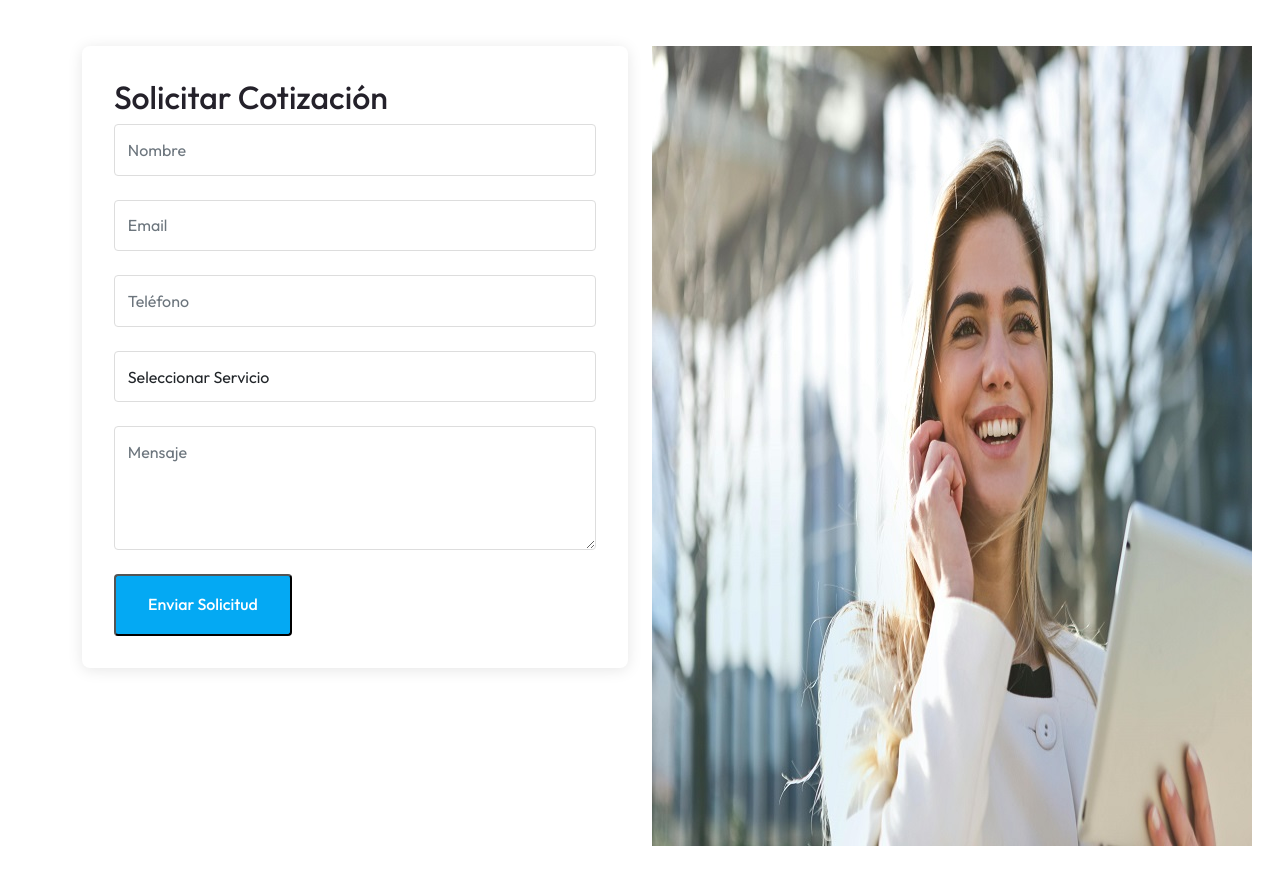
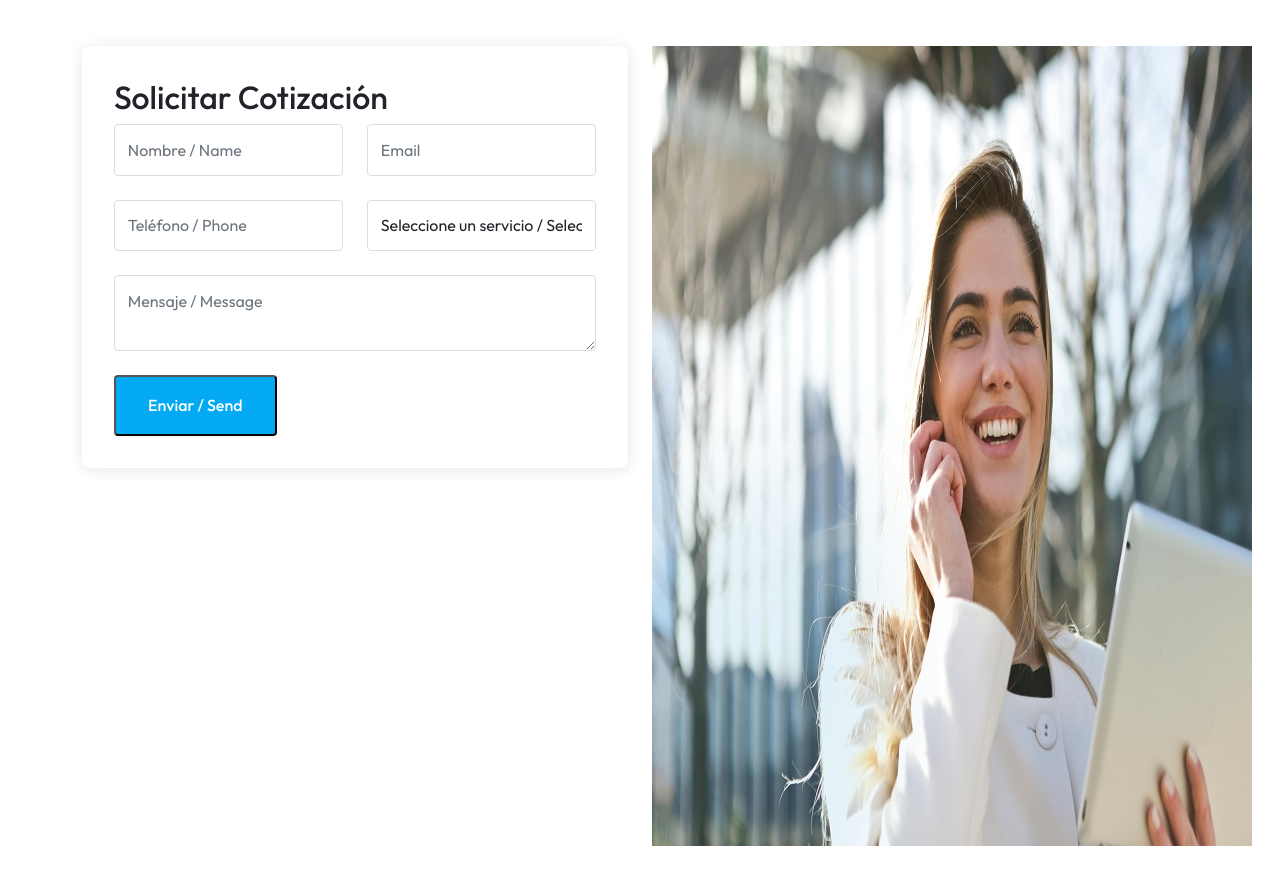
Before and after one commit to drctrade/excelsior-cleaning, a plain HTML site: page Test Template/index.html in a window 1280 px wide. Shown: the part 3740-4624 px from the top of the page. Drawn offline with nearby package versions, Linux system fonts and the light colour scheme.

Commit message:
Update contact form for Netlify integration

```diff
--- a/Test Template/index.html
+++ b/Test Template/index.html
@@ -251,28 +251,43 @@
                 <div class="col-lg-6">
                     <div class="contact-form">
                         <h2 data-es="Solicitar Cotización" data-en="Request a Quote">Solicitar Cotización</h2>
-                        <form id="quoteForm">
+                        <form name="contact" method="POST" action="/success" netlify>
+                            <input type="hidden" name="form-name" value="contact">
+                            <div class="row">
+                                <div class="col-md-6">
                                     <div class="form-group">
-                                <input type="text" class="form-control" placeholder="Nombre" data-en-placeholder="Name" required>
+                                        <input type="text" name="name" class="form-control" placeholder="Nombre / Name" required>
                                     </div>
+                                </div>
+                                <div class="col-md-6">
                                     <div class="form-group">
-                                <input type="email" class="form-control" placeholder="Email" required>
+                                        <input type="email" name="email" class="form-control" placeholder="Email" required>
                                     </div>
+                                </div>
+                                <div class="col-md-6">
                                     <div class="form-group">
-                                <input type="tel" class="form-control" placeholder="Teléfono" data-en-placeholder="Phone" required>
+                                        <input type="tel" name="phone" class="form-control" placeholder="Teléfono / Phone" required>
                                     </div>
+                                </div>
+                                <div class="col-md-6">
                                     <div class="form-group">
-                                <select class="form-control" required>
-                                    <option value="" data-es="Seleccionar Servicio" data-en="Select Service">Seleccionar Servicio</option>
-                                    <option value="residential" data-es="Limpieza Residencial" data-en="Residential Cleaning">Limpieza Residencial</option>
-                                    <option value="office" data-es="Limpieza de Oficinas" data-en="Office Cleaning">Limpieza de Oficinas</option>
-                                    <option value="commercial" data-es="Limpieza Comercial" data-en="Commercial Cleaning">Limpieza Comercial</option>
+                                        <select name="service" class="form-control" required>
+                                            <option value="">Seleccione un servicio / Select a service</option>
+                                            <option value="residential">Limpieza Residencial / Residential Cleaning</option>
+                                            <option value="office">Limpieza de Oficina / Office Cleaning</option>
+                                            <option value="commercial">Limpieza Comercial / Commercial Cleaning</option>
                                         </select>
                                     </div>
+                                </div>
+                                <div class="col-md-12">
                                     <div class="form-group">
-                                <textarea class="form-control" rows="4" placeholder="Mensaje" data-en-placeholder="Message"></textarea>
+                                        <textarea name="message" class="form-control" placeholder="Mensaje / Message" required></textarea>
                                     </div>
-                            <button type="submit" class="pp-btn" data-es="Enviar Solicitud" data-en="Send Request">Enviar Solicitud</button>
+                                </div>
+                                <div class="col-md-12">
+                                    <button type="submit" class="pp-btn">Enviar / Send</button>
+                                </div>
+                            </div>
                         </form>
                     </div>
                 </div>
```
Lines whose indentation alone changed are shown as unchanged.
